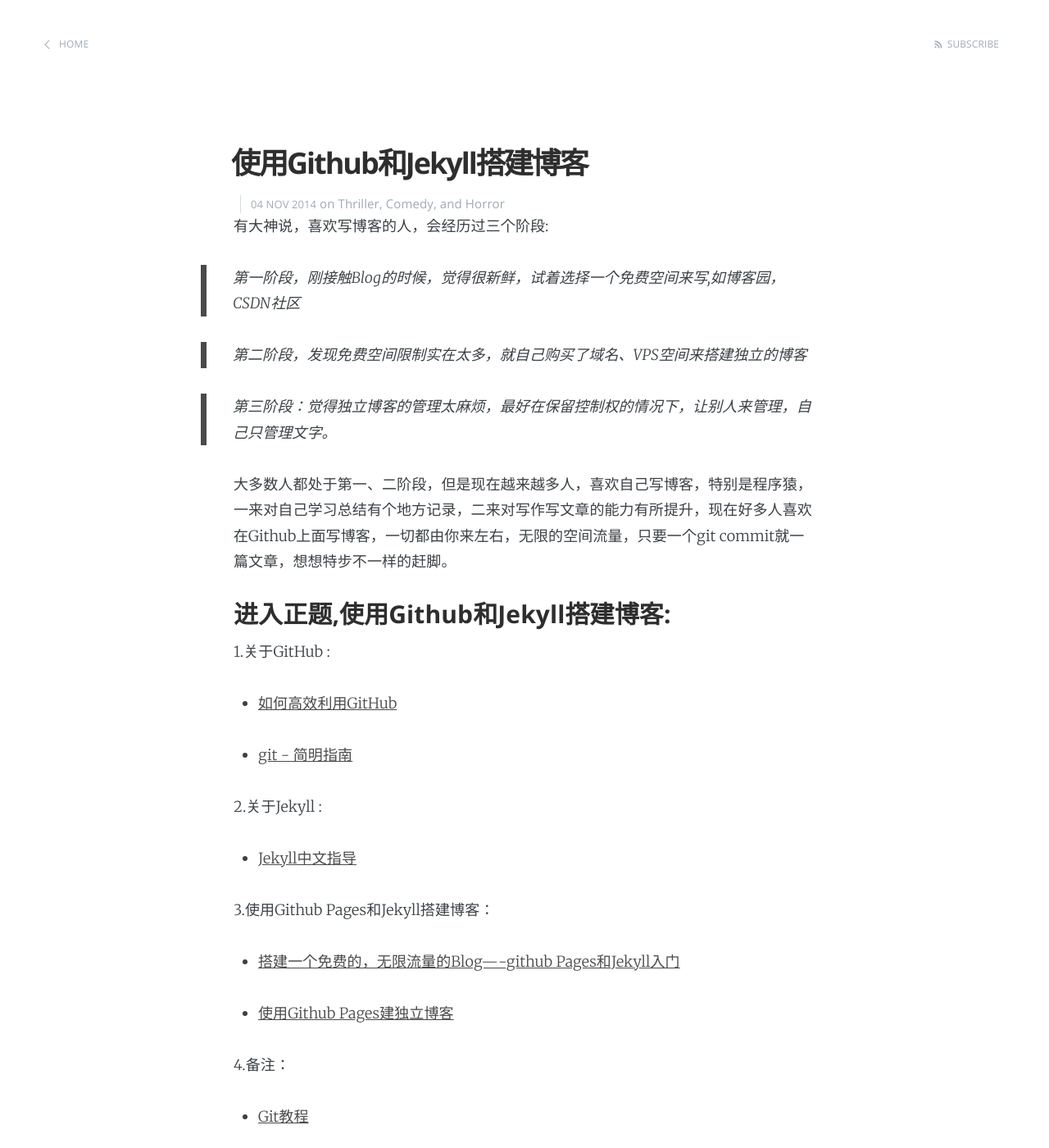
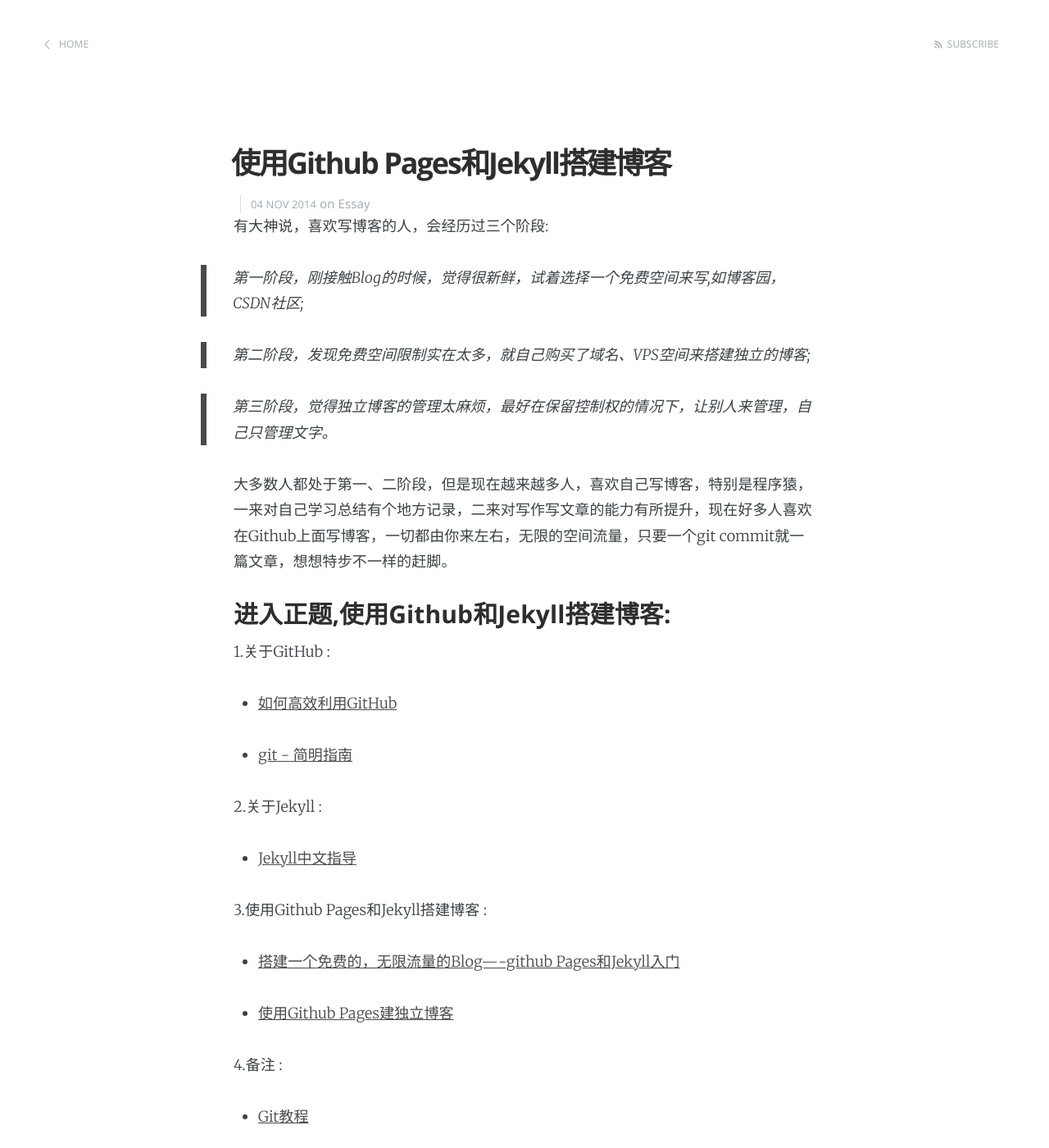
Before and after one commit to chenxiaozhong/blog, a Jekyll site: the page built from _posts/2014-11-04-welcome-to-jekyll.markdown, in a window 1280 px wide and 1400 px high. Shown: the whole window at 82% size. Built offline with Jekyll 4.4.1, drawn with Linux system fonts in a browser that asks for light colours; Markdown is read by kramdown in place of the engine named in the settings; comment, search, counter and statistics services are not loaded; some of the changed text lies outside the part shown.

Commit message:
新增favicon.ico

```diff
--- a/_config.yml
+++ b/_config.yml
@@ -1,10 +1,10 @@
-name: Monkey Jekyll Blog
+name: Monkey's Space
 description: 记录一些琐事
-meta_description: "Your New Jekyll Site, Blogging about stuffs"
+meta_description: "网络日志，记录一些琐事"
 
 markdown: redcarpet
 highlighter: pygments
-logo: false
+logo: true
 paginate: 15
 baseurl: /blog/
 domain_name: 'https://github.com/chenxiaozhong'
--- a/_layouts/default.html
+++ b/_layouts/default.html
@@ -6,10 +6,11 @@
 
     <title>{{ site.name }} - {{ site.description }}</title>
     <meta name="description" content="{{ site.meta_description}}" />
-
+    <meta name="author" content="{{ site.author}}">
     <meta name="HandheldFriendly" content="True" />
     <meta name="MobileOptimized" content="320" />
     <meta name="viewport" content="width=device-width, initial-scale=1.0" />
+    <link rel="shortcut icon" href="{{ site.baseurl }}favicon.ico">
 
     <link rel="stylesheet" type="text/css" href="{{ site.baseurl }}assets/css/screen.css" />
     <link rel="stylesheet" type="text/css" href="http://fonts.googleapis.com/css?family=Merriweather:300,700,700italic,300italic|Open+Sans:700,400" />
--- a/_posts/2014-11-04-welcome-to-jekyll.markdown
+++ b/_posts/2014-11-04-welcome-to-jekyll.markdown
@@ -1,17 +1,17 @@
 ---
 layout: post
-title:  "使用Github和Jekyll搭建博客"
-date:   2014-11-04 10:18:00
-categories: Thriller Comedy Horror
+title:  "使用Github Pages和Jekyll搭建博客"
+date:   2014-11-04 15:18:00
+categories: Essay
 ---
 
 有大神说，喜欢写博客的人，会经历过三个阶段:
 
-> 第一阶段，刚接触Blog的时候，觉得很新鲜，试着选择一个免费空间来写,如博客园，CSDN社区
+> 第一阶段，刚接触Blog的时候，觉得很新鲜，试着选择一个免费空间来写,如博客园，CSDN社区;
 
-> 第二阶段，发现免费空间限制实在太多，就自己购买了域名、VPS空间来搭建独立的博客
+> 第二阶段，发现免费空间限制实在太多，就自己购买了域名、VPS空间来搭建独立的博客;
 
-> 第三阶段：觉得独立博客的管理太麻烦，最好在保留控制权的情况下，让别人来管理，自己只管理文字。
+> 第三阶段，觉得独立博客的管理太麻烦，最好在保留控制权的情况下，让别人来管理，自己只管理文字。
 
 大多数人都处于第一、二阶段，但是现在越来越多人，喜欢自己写博客，特别是程序猿，一来对自己学习总结有个地方记录，二来对写作写文章的能力有所提升，现在好多人喜欢在Github上面写博客，一切都由你来左右，无限的空间流量，只要一个git commit就一篇文章，想想特步不一样的赶脚。
 
@@ -27,13 +27,13 @@
 
 * [Jekyll中文指导](http://jekyllcn.com/)
 
-3.使用Github Pages和Jekyll搭建博客：
+3.使用Github Pages和Jekyll搭建博客 :
 
 * [搭建一个免费的，无限流量的Blog----github Pages和Jekyll入门](http://www.ruanyifeng.com/blog/2012/08/blogging_with_jekyll.html)
 
 * [使用Github Pages建独立博客](http://beiyuu.com/github-pages/)
 
-4.备注：
+4.备注 :
 
 * [Git教程](http://www.liaoxuefeng.com/wiki/0013739516305929606dd18361248578c67b8067c8c017b000)
 
--- a/_posts/2014-11-05-wensaiting-to-works.markdown
+++ b/_posts/2014-11-05-wensaiting-to-works.markdown
@@ -2,7 +2,7 @@
 layout: post
 title:  "图片作品集"
 date:   2014-11-05 10:18:00
-categories: Thriller Comedy Horror
+categories: Essay
 ---
 
 
```
Also changed, not shown: other parts of _layouts/default.html (+6 -0 lines), about.md (+2 -0 lines), favicon.ico (added).
